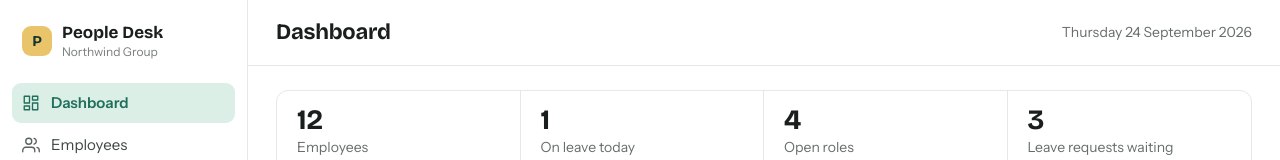
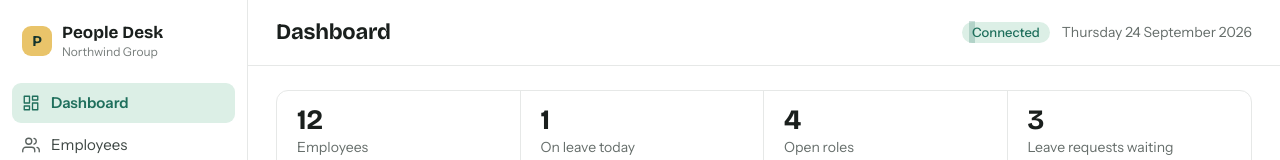
Before and after one commit to thimsin79-bot/hr-management, a Next.js app: page /dashboard in a window 1280 px wide. Shown: the top 160 px of the page. Built offline with nearby package versions, Linux system fonts and the light colour scheme; no server answers; the database is empty.

Commit message:
Add live database connection status indicator in the topbar

```diff
--- a/app/globals.css
+++ b/app/globals.css
@@ -222,10 +222,33 @@ nav button[aria-current="page"] .badge {
 .top h1 {
   font-size: 22px;
 }
+.top .topright {
+  margin-left: auto;
+  display: flex;
+  align-items: center;
+  gap: 12px;
+}
 .top .date {
   color: var(--muted);
-  margin-left: auto;
   font-size: 14px;
+}
+.dbpill {
+  display: inline-flex;
+  align-items: center;
+  gap: 6px;
+  border: 0;
+  cursor: pointer;
+  font-family: inherit;
+}
+.dbpill .dot {
+  width: 7px;
+  height: 7px;
+  border-radius: 50%;
+  background: currentColor;
+  flex: 0 0 auto;
+}
+.dbpill.ok .dot {
+  box-shadow: 0 0 0 3px color-mix(in srgb, currentColor 22%, transparent);
 }
 .menu {
   display: none;
--- a/components/features/Settings.tsx
+++ b/components/features/Settings.tsx
@@ -4,7 +4,7 @@ import type { ReactNode } from "react";
 import { useApp } from "@/components/providers/AppProvider";
 
 export default function Settings() {
-  const { S, linked, update, reset } = useApp();
+  const { S, dbStatus, checkDb, update, reset } = useApp();
   if (!S) return null;
 
   const setV = (k: string, val: string) =>
@@ -60,10 +60,20 @@ export default function Settings() {
         )}
         {row(
           "Database",
-          linked
+          dbStatus === "connected"
             ? "Connected to Supabase. Changes are saved to your cloud database."
-            : "Not connected. Set NEXT_PUBLIC_SUPABASE_URL and NEXT_PUBLIC_SUPABASE_ANON_KEY to sync.",
-          <span className={"pill " + (linked ? "ok" : "mute")}>{linked ? "Supabase" : "Local only"}</span>
+            : dbStatus === "error"
+              ? "Could not reach Supabase. Working from local cache; click to retry."
+              : dbStatus === "connecting"
+                ? "Checking the database connection…"
+                : "Not connected. Set NEXT_PUBLIC_SUPABASE_URL and NEXT_PUBLIC_SUPABASE_ANON_KEY to sync.",
+          <button
+            type="button"
+            className={"pill " + (dbStatus === "connected" ? "ok" : dbStatus === "error" ? "bad" : dbStatus === "connecting" ? "warn" : "mute")}
+            onClick={checkDb}
+          >
+            {dbStatus === "connected" ? "Supabase" : dbStatus === "error" ? "Offline" : dbStatus === "connecting" ? "Connecting…" : "Local only"}
+          </button>
         )}
         {row("Sample data", "Restore the starting employees and requests. This removes your changes.", (
           <button className="btn bad" onClick={doReset}>
--- a/components/layout/Topbar.tsx
+++ b/components/layout/Topbar.tsx
@@ -2,14 +2,23 @@
 
 import { usePathname } from "next/navigation";
 import { useApp } from "@/components/providers/AppProvider";
+import type { DbStatus } from "@/components/providers/AppProvider";
 import { NAV } from "@/lib/constants";
 import { todayLabel } from "@/lib/utils";
 
+const DB_META: Record<DbStatus, { kind: string; label: string; title: string }> = {
+  connected: { kind: "ok", label: "Connected", title: "Connected to Supabase — changes are saved to the cloud." },
+  connecting: { kind: "warn", label: "Connecting", title: "Checking the database connection." },
+  error: { kind: "bad", label: "Offline", title: "Could not reach Supabase — working from local cache. Click to retry." },
+  local: { kind: "mute", label: "Local", title: "No Supabase configured — data is stored in this browser only." },
+};
+
 export function Topbar({ onMenu }: { onMenu: () => void }) {
-  const { S } = useApp();
+  const { S, dbStatus, checkDb } = useApp();
   const path = usePathname();
   const slug = path.split("/")[1] || "dashboard";
   const title = NAV.find((n) => n[0] === slug);
+  const db = DB_META[dbStatus];
 
   return (
     <header className="top">
@@ -19,7 +28,13 @@ export function Topbar({ onMenu }: { onMenu: () => void }) {
         </svg>
       </button>
       <h1>{title ? title[1] : "Not found"}</h1>
-      {S ? <span className="date">{todayLabel()}</span> : null}
+      <div className="topright">
+        <button className={`pill dbpill ${db.kind}`} onClick={checkDb} title={db.title} type="button">
+          <span className="dot" />
+          {db.label}
+        </button>
+        {S ? <span className="date">{todayLabel()}</span> : null}
+      </div>
     </header>
   );
 }
--- a/components/providers/AppProvider.tsx
+++ b/components/providers/AppProvider.tsx
@@ -9,7 +9,7 @@ import {
 } from "react";
 import type { MouseEvent, ReactNode } from "react";
 import { DEPTS, STORE_KEY } from "../../lib/constants";
-import { databaseLoad, persistKeys } from "../../lib/db";
+import { databaseLoad, persistKeys, pingDatabase } from "../../lib/db";
 import { buildSeed } from "../../lib/seed";
 import { isSupabaseConfigured } from "../../lib/supabase";
 import type { Data } from "../../lib/types";
@@ -51,9 +51,13 @@ export type FormDef = {
 };
 export type ModalDef = { head: ReactNode; body: ReactNode; foot?: ReactNode };
 
+export type DbStatus = "connecting" | "connected" | "local" | "error";
+
 type AppCtx = {
   S: Data | null;
   linked: boolean;
+  dbStatus: DbStatus;
+  checkDb: () => void;
   update: (fn: (d: Data) => void, msg?: string) => void;
   toast: (m: string) => void;
   notify: (text: string, go: string) => void;
@@ -70,6 +74,7 @@ export function AppProvider({ children }: { children: ReactNode }) {
   const [toastMsg, setToastMsg] = useState<string | null>(null);
   const [formState, setFormState] = useState<FormDef | null>(null);
   const [m, setM] = useState<ModalDef | null>(null);
+  const [dbStatus, setDbStatus] = useState<DbStatus>(isSupabaseConfigured ? "connecting" : "local");
   const toastTimer = useRef<ReturnType<typeof setTimeout> | null>(null);
   const prevRef = useRef<Data | null>(null);
   const sourcedRef = useRef(false);
@@ -87,9 +92,13 @@ export function AppProvider({ children }: { children: ReactNode }) {
           } else {
             d = buildSeed();
           }
+          if (!cancelled) setDbStatus("connected");
         } catch (e) {
           console.warn("[supabase] load failed, using local cache", e);
+          if (!cancelled) setDbStatus("error");
         }
+      } else {
+        if (!cancelled) setDbStatus("local");
       }
       if (!d) {
         try {
@@ -115,14 +124,26 @@ export function AppProvider({ children }: { children: ReactNode }) {
     if (!S) return;
     mirrorLocal(S);
     const prev = prevRef.current;
+    let changed: (keyof Data)[] = [];
     if (!prev) {
-      if (!sourcedRef.current) void persistKeys(S, KEYS);
+      if (!sourcedRef.current) changed = KEYS;
     } else {
-      const changed = KEYS.filter((k) => JSON.stringify(prev[k]) !== JSON.stringify(S[k]));
-      if (changed.length) void persistKeys(S, changed);
+      changed = KEYS.filter((k) => JSON.stringify(prev[k]) !== JSON.stringify(S[k]));
     }
     prevRef.current = S;
+    if (changed.length && isSupabaseConfigured) {
+      void persistKeys(S, changed).then((ok) => setDbStatus(ok ? "connected" : "error"));
+    }
   }, [S]);
+
+  const checkDb = () => {
+    if (!isSupabaseConfigured) {
+      setDbStatus("local");
+      return;
+    }
+    setDbStatus("connecting");
+    void pingDatabase().then((ok) => setDbStatus(ok ? "connected" : "error"));
+  };
 
   const showToast = (msg: string) => {
     setToastMsg(msg);
@@ -164,7 +185,7 @@ export function AppProvider({ children }: { children: ReactNode }) {
     else el.setAttribute("data-theme", theme);
   }, [theme]);
 
-  const value: AppCtx = { S, linked: isSupabaseConfigured, update, toast: showToast, notify, modal, form, close, reset };
+  const value: AppCtx = { S, linked: isSupabaseConfigured, dbStatus, checkDb, update, toast: showToast, notify, modal, form, close, reset };
 
   return (
     <Ctx.Provider value={value}>
--- a/lib/db.ts
+++ b/lib/db.ts
@@ -162,8 +162,9 @@ export async function databaseLoad(): Promise<Data> {
 }
 
 /** Write the given top-level keys back to their tables (wipe + reinsert). */
-export async function persistKeys(d: Data, keys: (keyof Data)[]): Promise<void> {
-  if (!isSupabaseConfigured || !supabase) return;
+export async function persistKeys(d: Data, keys: (keyof Data)[]): Promise<boolean> {
+  if (!isSupabaseConfigured || !supabase) return true;
+  let ok = true;
   for (const k of keys) {
     const table = TABLE[k];
     const rows = rowsFor(k, d);
@@ -174,7 +175,20 @@ export async function persistKeys(d: Data, keys: (keyof Data)[]): Promise<void>
       }
     } catch (e) {
       // Network/RLS failures must never break the UI; localStorage keeps a mirror.
+      ok = false;
       console.warn(`[supabase] failed to sync "${table}"`, e);
     }
   }
+  return ok;
 }
+
+/** Lightweight connectivity check against the database. */
+export async function pingDatabase(): Promise<boolean> {
+  if (!isSupabaseConfigured || !supabase) return false;
+  try {
+    const { error } = await supabase.from("settings").select("id").limit(1);
+    return !error;
+  } catch {
+    return false;
+  }
+}
```
